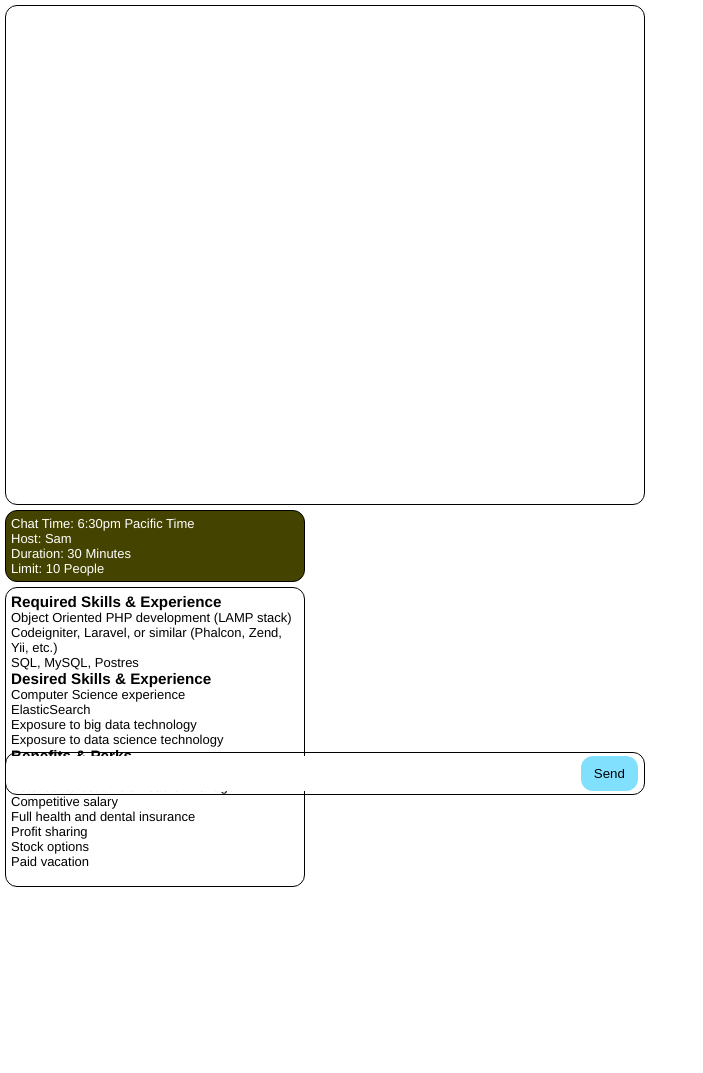
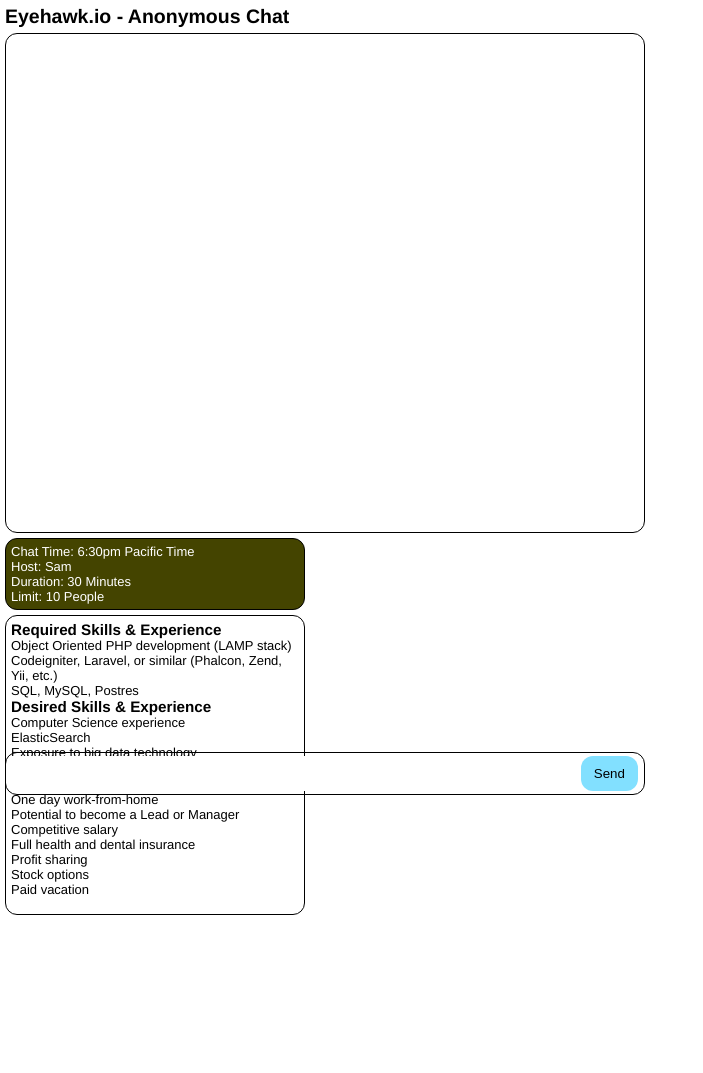
Before and after one commit to jobfriender/socket.io, a website: page index.html in a window 1280 px wide. Shown: the whole page, without its empty margins (0-703 px from the left). Before the commit the page ends 1045 px from the top, so only its background shows below. Drawn offline with nearby package versions, Linux system fonts and the light colour scheme.

Commit message:
add header.

```diff
--- a/index.html
+++ b/index.html
@@ -12,6 +12,10 @@
     </style>
 </head>
 <body>
+
+<div class="header">
+    <h2>Eyehawk.io - Anonymous Chat</h2>
+</div>
 
 <div id="chatdiv">
     <div id="messages"></div>
--- a/public/css/style.css
+++ b/public/css/style.css
@@ -30,6 +30,10 @@
 
 form input {
     border: 0; padding: 10px; width: 90%; margin-right: .5%;
+}
+
+.header {
+    margin: 5px;
 }
 
 form button {
```
